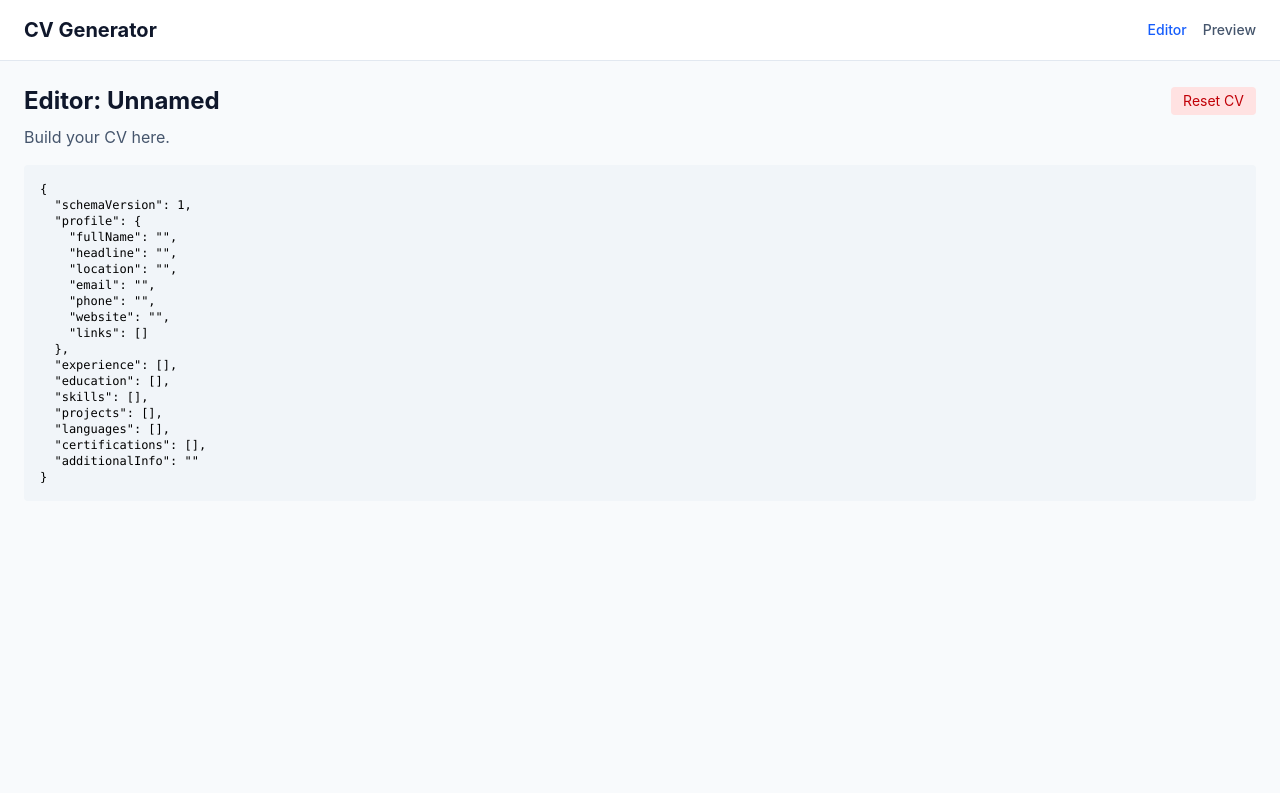
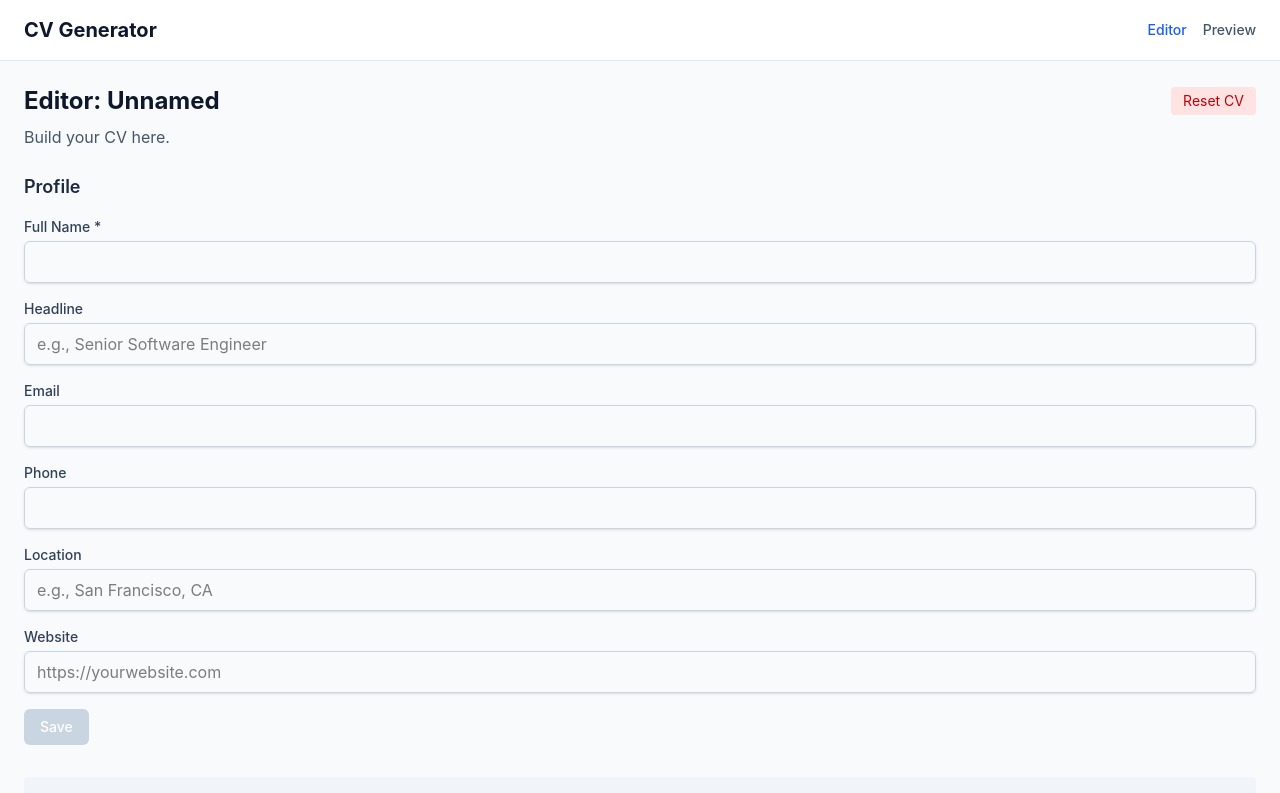
Before and after one commit to Juanfe98/cv-generation, a React (Vite) app: page /editor in a window 1280 px wide. Shown: the top 793 px of the page. Built offline with nearby package versions, Linux system fonts and the light colour scheme.

Commit message:
Create profile form section in the editor using react-hook form and zod for schema validations

```diff
--- a/package.json
+++ b/package.json
@@ -19,9 +19,11 @@
     "test:watch": "vitest"
   },
   "dependencies": {
+    "@hookform/resolvers": "^5.2.2",
     "immer": "^11.1.4",
     "react": "^19.2.0",
     "react-dom": "^19.2.0",
+    "react-hook-form": "^7.71.2",
     "react-router-dom": "^7.13.1",
     "zod": "^4.3.6"
   },
--- a/src/core/cv/schema.ts
+++ b/src/core/cv/schema.ts
@@ -23,7 +23,7 @@ const profileLinkSchema = z.object({
   url: z.string().default(''),
 })
 
-const profileSchema = z.object({
+export const profileSchema = z.object({
   fullName: nonEmptyString,
   headline: z.string().default(''),
   location: z.string().default(''),
--- a/src/features/editor/EditorPage.tsx
+++ b/src/features/editor/EditorPage.tsx
@@ -1,4 +1,5 @@
 import { useCv } from '../../app/providers'
+import { ProfileSection } from './components'
 
 export function EditorPage() {
   const { cv, resetCv, isSaving } = useCv()
@@ -23,7 +24,13 @@ export function EditorPage() {
         </div>
       </div>
       <p className="mt-2 text-slate-600">Build your CV here.</p>
-      <pre className="mt-4 overflow-auto rounded bg-slate-100 p-4 text-xs">
+
+      <section className="mt-6">
+        <h2 className="mb-4 text-lg font-semibold text-slate-800">Profile</h2>
+        <ProfileSection />
+      </section>
+
+      <pre className="mt-8 overflow-auto rounded bg-slate-100 p-4 text-xs">
         {JSON.stringify(cv, null, 2)}
       </pre>
     </div>
--- /dev/null
+++ b/src/features/editor/components/ProfileSection.tsx
@@ -0,0 +1,144 @@
+import type { z } from 'zod'
+import { useForm } from 'react-hook-form'
+import { zodResolver } from '@hookform/resolvers/zod'
+import { useCv } from '../../../app/providers'
+import { profileSchema } from '../../../core'
+import type { Profile } from '../../../core'
+
+type ProfileFormInput = z.input<typeof profileSchema>
+
+export function ProfileSection() {
+  const { cv, updateCv } = useCv()
+
+  const {
+    register,
+    handleSubmit,
+    formState: { errors, isDirty },
+  } = useForm<ProfileFormInput>({
+    resolver: zodResolver(profileSchema),
+    defaultValues: cv.profile,
+  })
+    console.log("🚀 ~ ProfileSection ~ isDirty:", isDirty)
+
+  const onSubmit = (data: ProfileFormInput) => {
+    // Parse through schema to apply defaults
+    const parsed = profileSchema.parse(data)
+    updateCv(draft => {
+      draft.profile = parsed as Profile
+    })
+  }
+
+  return (
+    <form onSubmit={handleSubmit(onSubmit)} className="space-y-4">
+      <div>
+        <label
+          htmlFor="fullName"
+          className="block text-sm font-medium text-slate-700"
+        >
+          Full Name *
+        </label>
+        <input
+          id="fullName"
+          type="text"
+          {...register('fullName')}
+          className="mt-1 block w-full rounded-md border border-slate-300 px-3 py-2 shadow-sm focus:border-blue-500 focus:ring-1 focus:ring-blue-500"
+        />
+        {errors.fullName && (
+          <p className="mt-1 text-sm text-red-600">{errors.fullName.message}</p>
+        )}
+      </div>
+
+      <div>
+        <label
+          htmlFor="headline"
+          className="block text-sm font-medium text-slate-700"
+        >
+          Headline
+        </label>
+        <input
+          id="headline"
+          type="text"
+          {...register('headline')}
+          placeholder="e.g., Senior Software Engineer"
+          className="mt-1 block w-full rounded-md border border-slate-300 px-3 py-2 shadow-sm focus:border-blue-500 focus:ring-1 focus:ring-blue-500"
+        />
+      </div>
+
+      <div>
+        <label
+          htmlFor="email"
+          className="block text-sm font-medium text-slate-700"
+        >
+          Email
+        </label>
+        <input
+          id="email"
+          type="email"
+          {...register('email')}
+          className="mt-1 block w-full rounded-md border border-slate-300 px-3 py-2 shadow-sm focus:border-blue-500 focus:ring-1 focus:ring-blue-500"
+        />
+        {errors.email && (
+          <p className="mt-1 text-sm text-red-600">{errors.email.message}</p>
+        )}
+      </div>
+
+      <div>
+        <label
+          htmlFor="phone"
+          className="block text-sm font-medium text-slate-700"
+        >
+          Phone
+        </label>
+        <input
+          id="phone"
+          type="tel"
+          {...register('phone')}
+          className="mt-1 block w-full rounded-md border border-slate-300 px-3 py-2 shadow-sm focus:border-blue-500 focus:ring-1 focus:ring-blue-500"
+        />
+      </div>
+
+      <div>
+        <label
+          htmlFor="location"
+          className="block text-sm font-medium text-slate-700"
+        >
+          Location
+        </label>
+        <input
+          id="location"
+          type="text"
+          {...register('location')}
+          placeholder="e.g., San Francisco, CA"
+          className="mt-1 block w-full rounded-md border border-slate-300 px-3 py-2 shadow-sm focus:border-blue-500 focus:ring-1 focus:ring-blue-500"
+        />
+      </div>
+
+      <div>
+        <label
+          htmlFor="website"
+          className="block text-sm font-medium text-slate-700"
+        >
+          Website
+        </label>
+        <input
+          id="website"
+          type="url"
+          {...register('website')}
+          placeholder="https://yourwebsite.com"
+          className="mt-1 block w-full rounded-md border border-slate-300 px-3 py-2 shadow-sm focus:border-blue-500 focus:ring-1 focus:ring-blue-500"
+        />
+        {errors.website && (
+          <p className="mt-1 text-sm text-red-600">{errors.website.message}</p>
+        )}
+      </div>
+
+      <button
+        type="submit"
+        disabled={!isDirty}
+        className="rounded-md bg-blue-600 px-4 py-2 text-sm font-medium text-white hover:bg-blue-700 disabled:cursor-not-allowed disabled:bg-slate-300"
+      >
+        Save
+      </button>
+    </form>
+  )
+}
--- /dev/null
+++ b/src/features/editor/components/index.ts
@@ -0,0 +1 @@
+export * from './ProfileSection'
```
Also changed, not shown: 2 other files (tests, documents, lock files or other folders).
